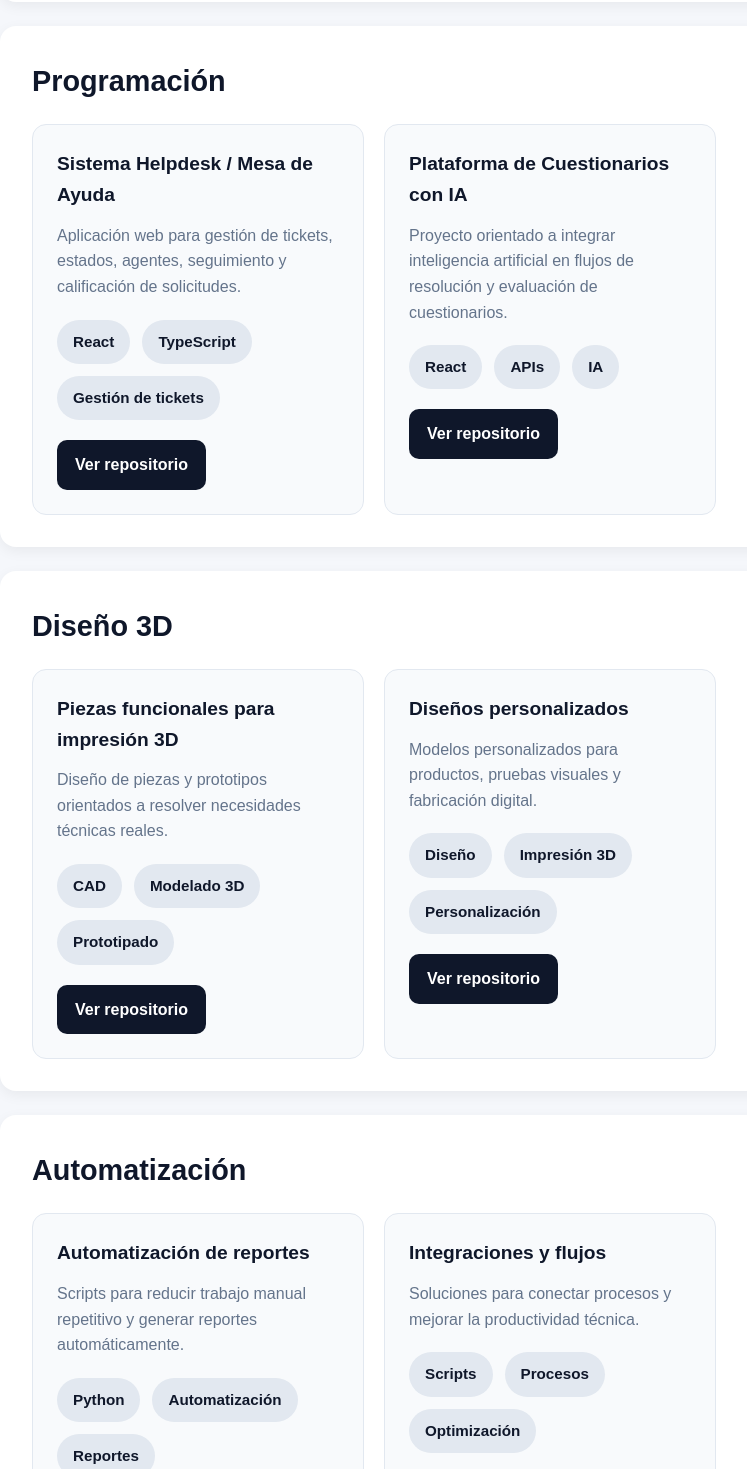
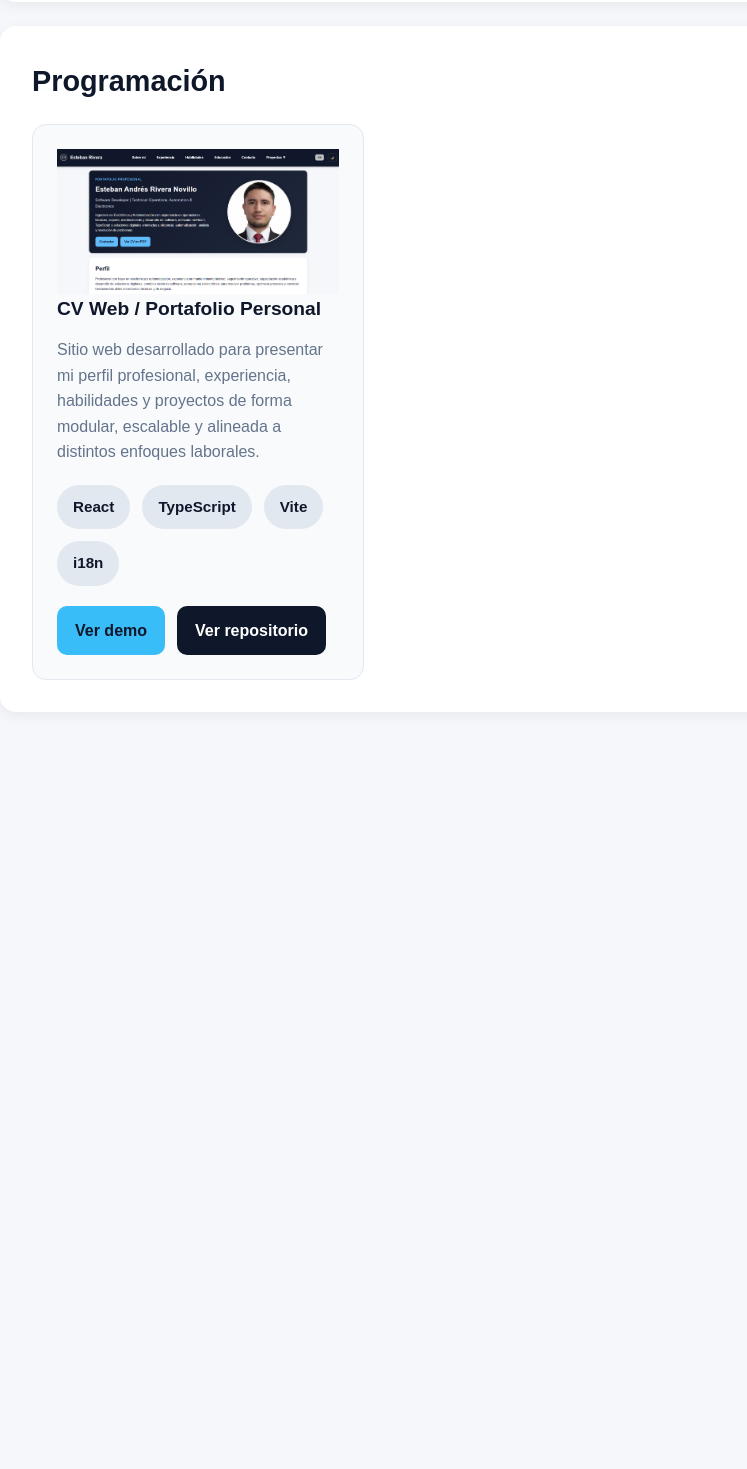
Before and after one commit to earivera6/cv-esteban-web, a React (Vite) app: page /cv-esteban-web/projects in a window 1280 px wide. Shown: the part 261-1730 px from the top of the page, without its empty margins (90-837 px from the left). After the commit the page ends 1037 px from the top, so only its background shows below. Built offline with nearby package versions, Linux system fonts and the light colour scheme.

Commit message:
Repositorio Actual 060426

```diff
--- a/src/components/Projects.tsx
+++ b/src/components/Projects.tsx
@@ -1,44 +1,67 @@
 import { Link } from "react-router-dom";
 import { useTranslation } from "react-i18next";
+
+type ProjectItem = {
+  title: string;
+  description: string;
+  tags: string[];
+  repo: string;
+  demo?: string;
+  status: "published" | "draft" | "planned";
+};
+
+type ProjectCategory = {
+  title: string;
+  description: string;
+  items: ProjectItem[];
+};
 
 function Projects() {
   const { t } = useTranslation();
 
+  const categoryConfig = [
+    { key: "programming", hash: "programacion" },
+    { key: "design3d", hash: "diseno-3d" },
+    { key: "automation", hash: "automatizacion" }
+  ];
+
+  const visibleCategories = categoryConfig
+    .map(({ key, hash }) => {
+      const category = t(`projects.categories.${key}`, {
+        returnObjects: true
+      }) as ProjectCategory;
+
+      const publishedItems =
+        category?.items?.filter((item) => item.status === "published") || [];
+
+      return {
+        key,
+        hash,
+        title: category?.title,
+        description: category?.description,
+        items: publishedItems
+      };
+    })
+    .filter((category) => category.items.length > 0);
+
+  if (visibleCategories.length === 0) {
+    return null;
+  }
 
   return (
     <section id="projects">
       <h2>{t("projects.homeTitle")}</h2>
 
       <div className="projects-grid">
-        <article className="project-card">
-          <h3>{t("projects.categories.programming.title")}</h3>
-          <p>
-            {t("projects.categories.programming.description")}
-          </p>
-          <Link to="/projects#programacion" className="btn btn-dark">
-            {t("projects.viewProjects")}
-          </Link>
-        </article>
-
-        <article className="project-card">
-          <h3>{t("projects.categories.design3d.title")}</h3>
-          <p>
-            {t("projects.categories.design3d.description")}
-          </p>
-          <Link to="/projects#diseno-3d" className="btn btn-dark">
-            {t("projects.viewProjects")}
-          </Link>
-        </article>
-
-        <article className="project-card">
-          <h3>{t("projects.categories.automation.title")}</h3>
-          <p>
-            {t("projects.categories.automation.description")}
-          </p>
-          <Link to="/projects#automatizacion" className="btn btn-dark">
-            {t("projects.viewProjects")}
-          </Link>
-        </article>
+        {visibleCategories.map((category) => (
+          <article className="project-card" key={category.key}>
+            <h3>{category.title}</h3>
+            <p>{category.description}</p>
+            <Link to={`/projects#${category.hash}`} className="btn btn-dark">
+              {t("projects.viewProjects")}
+            </Link>
+          </article>
+        ))}
       </div>
     </section>
   );
--- a/src/locales/en.json
+++ b/src/locales/en.json
@@ -197,58 +197,53 @@
     "pageIntro": "Here I organize my projects by categories to show real evidence of my technical skills.",
     "viewProjects": "View projects",
     "viewRepository": "View repository",
+    "viewDemo": "View demo",
     "categories": {
       "programming": {
         "title": "Programming",
-        "description": "Web applications, systems, and software solutions.",
+        "description": "Web applications and tools built to solve real needs.",
         "items": [
           {
-            "title": "Helpdesk / Service Desk System",
-            "description": "Web application for ticket management, statuses, agents, tracking, and request rating.",
-            "tags": ["React", "TypeScript", "Ticket management"],
-            "repo": "#"
+            "title": "Web CV / Personal Portfolio",
+            "description": "Website developed to present my professional profile, experience, skills, and projects in a modular, scalable way aligned with different job paths.",
+            "tags": ["React", "TypeScript", "Vite", "i18n"],
+            "repo": "https://github.com/earivera6/cv-esteban-web",
+            "demo": "https://earivera6.github.io/cv-esteban-web/",
+            "preview": "/images/projects/cv-web-preview.png",
+            "status": "published"
           },
           {
-            "title": "AI-based Quiz Platform",
-            "description": "Project aimed at integrating artificial intelligence into quiz-solving and evaluation workflows.",
-            "tags": ["React", "APIs", "AI"],
-            "repo": "#"
+            "title": "Adaptive Resume Builder",
+            "description": "System aimed at adapting resumes according to specific job requirements, with a modular structure and logic for profile-based customization.",
+            "tags": ["React", "TypeScript", "Resume", "ATS"],
+            "repo": "#",
+            "status": "draft"
           }
         ]
       },
       "design3d": {
         "title": "3D Design",
-        "description": "Modeling, prototyping, and design for 3D printing.",
+        "description": "Development of products and functional prototypes.",
         "items": [
           {
-            "title": "Functional 3D printed parts",
-            "description": "Design of parts and prototypes aimed at solving real technical needs.",
-            "tags": ["CAD", "3D Modeling", "Prototyping"],
-            "repo": "#"
-          },
-          {
-            "title": "Custom designs",
-            "description": "Custom models for products, visual testing, and digital fabrication.",
-            "tags": ["Design", "3D Printing", "Customization"],
-            "repo": "#"
+            "title": "Portable warm/cool light for photography and video",
+            "description": "Portable semi-professional lighting project focused on portability, functionality, and content creation use cases.",
+            "tags": ["Product design", "Prototyping", "3D printing"],
+            "repo": "#",
+            "status": "draft"
           }
         ]
       },
       "automation": {
         "title": "Automation",
-        "description": "Scripts, process optimization, and integrations.",
+        "description": "Solutions focused on process optimization and traceability.",
         "items": [
           {
-            "title": "Report automation",
-            "description": "Scripts to reduce repetitive manual work and automatically generate reports.",
-            "tags": ["Python", "Automation", "Reports"],
-            "repo": "#"
-          },
-          {
-            "title": "Integrations and workflows",
-            "description": "Solutions to connect processes and improve technical productivity.",
-            "tags": ["Scripts", "Processes", "Optimization"],
-            "repo": "#"
+            "title": "Textile inventory with NFC",
+            "description": "Project to track the entry and exit of garments in a dance group inventory using NFC tags and mobile phone reading.",
+            "tags": ["NFC", "Inventory", "Traceability"],
+            "repo": "#",
+            "status": "draft"
           }
         ]
       }
--- a/src/locales/es.json
+++ b/src/locales/es.json
@@ -194,58 +194,53 @@
     "pageIntro": "Aquí organizo mis proyectos por categorías para mostrar evidencia real de mis habilidades técnicas.",
     "viewProjects": "Ver proyectos",
     "viewRepository": "Ver repositorio",
+    "viewDemo": "Ver demo",
     "categories": {
       "programming": {
         "title": "Programación",
-        "description": "Aplicaciones web, sistemas y soluciones de software.",
+        "description": "Aplicaciones web y herramientas construidas para resolver necesidades reales.",
         "items": [
           {
-            "title": "Sistema Helpdesk / Mesa de Ayuda",
-            "description": "Aplicación web para gestión de tickets, estados, agentes, seguimiento y calificación de solicitudes.",
-            "tags": ["React", "TypeScript", "Gestión de tickets"],
-            "repo": "#"
+            "title": "CV Web / Portafolio Personal",
+            "description": "Sitio web desarrollado para presentar mi perfil profesional, experiencia, habilidades y proyectos de forma modular, escalable y alineada a distintos enfoques laborales.",
+            "tags": ["React", "TypeScript", "Vite", "i18n"],
+            "repo": "https://github.com/earivera6/cv-esteban-web",
+            "demo": "https://earivera6.github.io/cv-esteban-web/",
+            "preview": "/images/projects/cv-web-preview.png",
+            "status": "published"
           },
           {
-            "title": "Plataforma de Cuestionarios con IA",
-            "description": "Proyecto orientado a integrar inteligencia artificial en flujos de resolución y evaluación de cuestionarios.",
-            "tags": ["React", "APIs", "IA"],
-            "repo": "#"
+            "title": "Adaptive Resume Builder",
+            "description": "Sistema orientado a adaptar CVs según requisitos de postulaciones específicas, con estructura modular y lógica para personalización por perfil.",
+            "tags": ["React", "TypeScript", "CV", "ATS"],
+            "repo": "#",
+            "status": "draft"
+          }
+        ]
+      },
+      "automation": {
+        "title": "Automatización",
+        "description": "Soluciones orientadas a optimizar procesos y trazabilidad.",
+        "items": [
+          {
+            "title": "Inventario textil con NFC",
+            "description": "Proyecto para registrar ingreso y salida de prendas en el inventario de una agrupación de danza mediante etiquetas NFC y lectura con celular.",
+            "tags": ["NFC", "Inventario", "Trazabilidad"],
+            "repo": "#",
+            "status": "draft"
           }
         ]
       },
       "design3d": {
         "title": "Diseño 3D",
-        "description": "Modelado, prototipado y diseño para impresión 3D.",
+        "description": "Desarrollo de productos y prototipos funcionales.",
         "items": [
           {
-            "title": "Piezas funcionales para impresión 3D",
-            "description": "Diseño de piezas y prototipos orientados a resolver necesidades técnicas reales.",
-            "tags": ["CAD", "Modelado 3D", "Prototipado"],
-            "repo": "#"
-          },
-          {
-            "title": "Diseños personalizados",
-            "description": "Modelos personalizados para productos, pruebas visuales y fabricación digital.",
-            "tags": ["Diseño", "Impresión 3D", "Personalización"],
-            "repo": "#"
-          }
-        ]
-      },
-      "automation": {
-        "title": "Automatización",
-        "description": "Scripts, optimización de procesos e integraciones.",
-        "items": [
-          {
-            "title": "Automatización de reportes",
-            "description": "Scripts para reducir trabajo manual repetitivo y generar reportes automáticamente.",
-            "tags": ["Python", "Automatización", "Reportes"],
-            "repo": "#"
-          },
-          {
-            "title": "Integraciones y flujos",
-            "description": "Soluciones para conectar procesos y mejorar la productividad técnica.",
-            "tags": ["Scripts", "Procesos", "Optimización"],
-            "repo": "#"
+            "title": "Luz cálida/fría portátil para fotografía y video",
+            "description": "Proyecto de luminaria semiprofesional portátil enfocada en portabilidad, funcionalidad y aplicación en creación de contenido.",
+            "tags": ["Diseño de producto", "Prototipado", "Impresión 3D"],
+            "repo": "#",
+            "status": "draft"
           }
         ]
       }
--- a/src/pages/ProjectsPage.tsx
+++ b/src/pages/ProjectsPage.tsx
@@ -6,22 +6,44 @@ type ProjectItem = {
   description: string;
   tags: string[];
   repo: string;
+  demo?: string;
+  preview?: string;
+  status: "published" | "draft" | "planned";
+};
+
+type ProjectCategory = {
+  title: string;
+  description: string;
+  items: ProjectItem[];
 };
 
 function ProjectsPage() {
   const { t } = useTranslation();
 
-  const programming = t("projects.categories.programming.items", {
+  const categoryConfig = [
+    { key: "programming", sectionId: "programming" },
+    { key: "design3d", sectionId: "design3d" },
+    { key: "automation", sectionId: "automation" },
+  ] as const;
+
+  const visibleCategories = categoryConfig
+    .map(({ key, sectionId }) => {
+      const category = t(`projects.categories.${key}`, {
         returnObjects: true,
-  }) as ProjectItem[];
+      }) as ProjectCategory;
 
-  const design3d = t("projects.categories.design3d.items", {
-    returnObjects: true,
-  }) as ProjectItem[];
+      const publishedItems =
+        category?.items?.filter((project) => project.status === "published") || [];
 
-  const automation = t("projects.categories.automation.items", {
-    returnObjects: true,
-  }) as ProjectItem[];
+      return {
+        key,
+        sectionId,
+        title: category?.title || "",
+        description: category?.description || "",
+        items: publishedItems,
+      };
+    })
+    .filter((category) => category.items.length > 0);
 
   return (
     <div>
@@ -33,23 +55,47 @@ function ProjectsPage() {
           <p>{t("projects.pageIntro")}</p>
         </section>
 
-        <section id="programming">
-          <h2>{t("projects.categories.programming.title")}</h2>
+        {visibleCategories.map((category) => (
+          <section key={category.key} id={category.sectionId}>
+            <h2>{category.title}</h2>
+
             <div className="projects-grid">
-            {programming.map((project, index) => (
-              <article key={index} className="project-card">
+              {category.items.map((project) => (
+                <article key={project.title} className="project-card">
+                  {project.preview && (
+                    <div className="project-preview">
+                      <img
+                        src={project.preview}
+                        alt={`Preview de ${project.title}`}
+                        className="project-preview-image"
+                        loading="lazy"
+                      />
+                    </div>
+                  )}
                   <h3>{project.title}</h3>
                   <p>{project.description}</p>
 
                   <div className="skills-group">
-                  {project.tags.map((tag, i) => (
-                    <span key={i} className="skill-tag">
+                    {project.tags.map((tag) => (
+                      <span key={tag} className="skill-tag">
                         {tag}
                       </span>
                     ))}
                   </div>
 
                   <div className="button-group">
+                    {project.demo && (
+                      <a
+                        href={project.demo}
+                        target="_blank"
+                        rel="noreferrer"
+                        className="btn btn-light"
+                      >
+                        {t("projects.viewDemo")}
+                      </a>
+                    )}
+
+                    {project.repo && project.repo !== "#" && (
                       <a
                         href={project.repo}
                         target="_blank"
@@ -58,73 +104,13 @@ function ProjectsPage() {
                       >
                         {t("projects.viewRepository")}
                       </a>
+                    )}
                   </div>
                 </article>
               ))}
             </div>
           </section>
-
-        <section id="design3d">
-          <h2>{t("projects.categories.design3d.title")}</h2>
-          <div className="projects-grid">
-            {design3d.map((project, index) => (
-              <article key={index} className="project-card">
-                <h3>{project.title}</h3>
-                <p>{project.description}</p>
-
-                <div className="skills-group">
-                  {project.tags.map((tag, i) => (
-                    <span key={i} className="skill-tag">
-                      {tag}
-                    </span>
         ))}
-                </div>
-
-                <div className="button-group">
-                  <a
-                    href={project.repo}
-                    target="_blank"
-                    rel="noreferrer"
-                    className="btn btn-dark"
-                  >
-                    {t("projects.viewRepository")}
-                  </a>
-                </div>
-              </article>
-            ))}
-          </div>
-        </section>
-
-        <section id="automation">
-          <h2>{t("projects.categories.automation.title")}</h2>
-          <div className="projects-grid">
-            {automation.map((project, index) => (
-              <article key={index} className="project-card">
-                <h3>{project.title}</h3>
-                <p>{project.description}</p>
-
-                <div className="skills-group">
-                  {project.tags.map((tag, i) => (
-                    <span key={i} className="skill-tag">
-                      {tag}
-                    </span>
-                  ))}
-                </div>
-
-                <div className="button-group">
-                  <a
-                    href={project.repo}
-                    target="_blank"
-                    rel="noreferrer"
-                    className="btn btn-dark"
-                  >
-                    {t("projects.viewRepository")}
-                  </a>
-                </div>
-              </article>
-            ))}
-          </div>
-        </section>
       </main>
     </div>
   );
```
Also changed, not shown: public/images/projects/cv-web-preview.png (added). Lines whose indentation alone changed are shown as unchanged.
